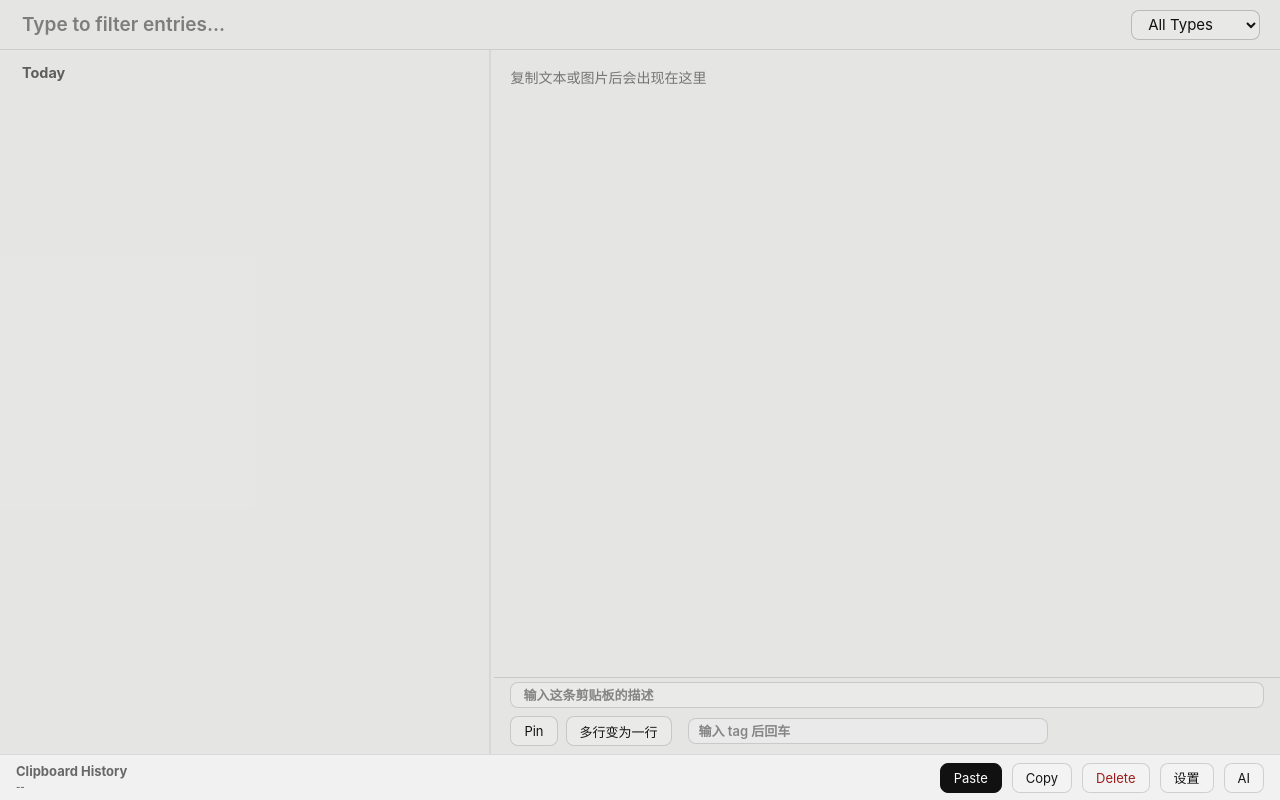
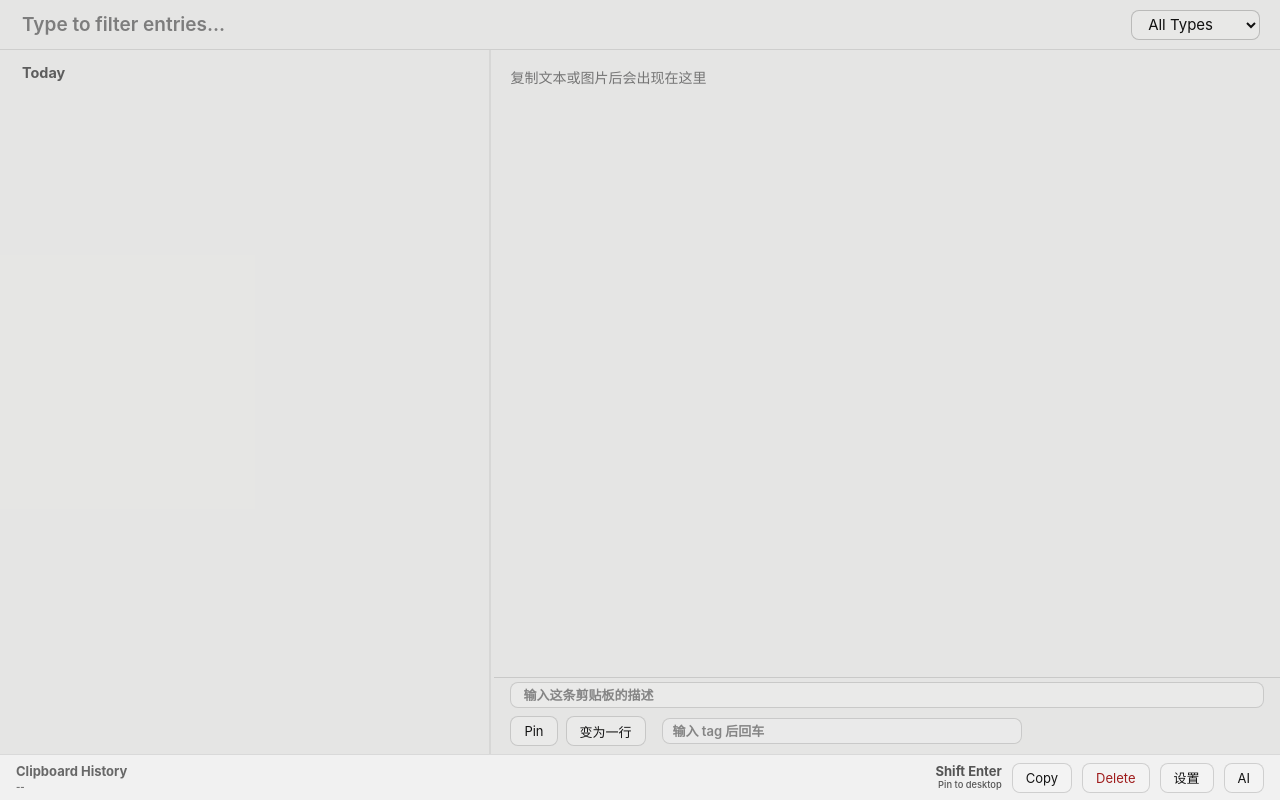
Before and after one commit to f91og/goodcopy, an Electron app: page src/renderer/index.html in a window 1280 px wide. Drawn offline with Linux system fonts and the light colour scheme; no server answers.

Commit message:
ui improvement

```diff
--- a/src/renderer/app.js
+++ b/src/renderer/app.js
@@ -717,10 +717,6 @@ settingsModal.addEventListener('click', (event) => {
   }
 });
 
-document.getElementById('pasteButton').addEventListener('click', async () => {
-  await pasteSelectedEntry();
-});
-
 document.getElementById('copyButton').addEventListener('click', async () => {
   const entry = await saveCurrentEntry();
   if (entry) {
--- a/src/renderer/index.html
+++ b/src/renderer/index.html
@@ -53,7 +53,7 @@
 
           <div class="tool-row">
             <button id="pinButton" class="tool-button pin-button" type="button">Pin</button>
-            <button id="oneLineButton" class="tool-button text-only-control" type="button">多行变为一行</button>
+            <button id="oneLineButton" class="tool-button text-only-control" type="button">变为一行</button>
             <div id="tagList" class="tag-list"></div>
             <input id="tagInput" class="tag-input" type="text" placeholder="输入 tag 后回车" />
           </div>
@@ -66,7 +66,10 @@
           <span id="storageUsage" class="storage-usage">--</span>
         </div>
         <div class="footer-actions">
-          <button id="pasteButton" class="footer-button strong" type="button">Paste</button>
+          <div class="footer-shortcut-hint">
+            <span>Shift Enter</span>
+            <span>Pin to desktop</span>
+          </div>
           <button id="copyButton" class="footer-button" type="button">Copy</button>
           <button id="deleteButton" class="footer-button danger" type="button">Delete</button>
           <button id="settingsButton" class="footer-button" type="button">设置</button>
--- a/src/renderer/styles.css
+++ b/src/renderer/styles.css
@@ -583,6 +583,25 @@ textarea {
   gap: 10px;
 }
 
+.footer-shortcut-hint {
+  display: grid;
+  gap: 1px;
+  color: #555;
+  line-height: 1.05;
+  text-align: right;
+  white-space: nowrap;
+}
+
+.footer-shortcut-hint span:first-child {
+  font-size: var(--footer-button-size);
+  font-weight: 650;
+}
+
+.footer-shortcut-hint span:last-child {
+  font-size: calc(var(--footer-button-size) * 0.72);
+  font-weight: 550;
+}
+
 .modal-backdrop {
   position: fixed;
   inset: 0;
```
